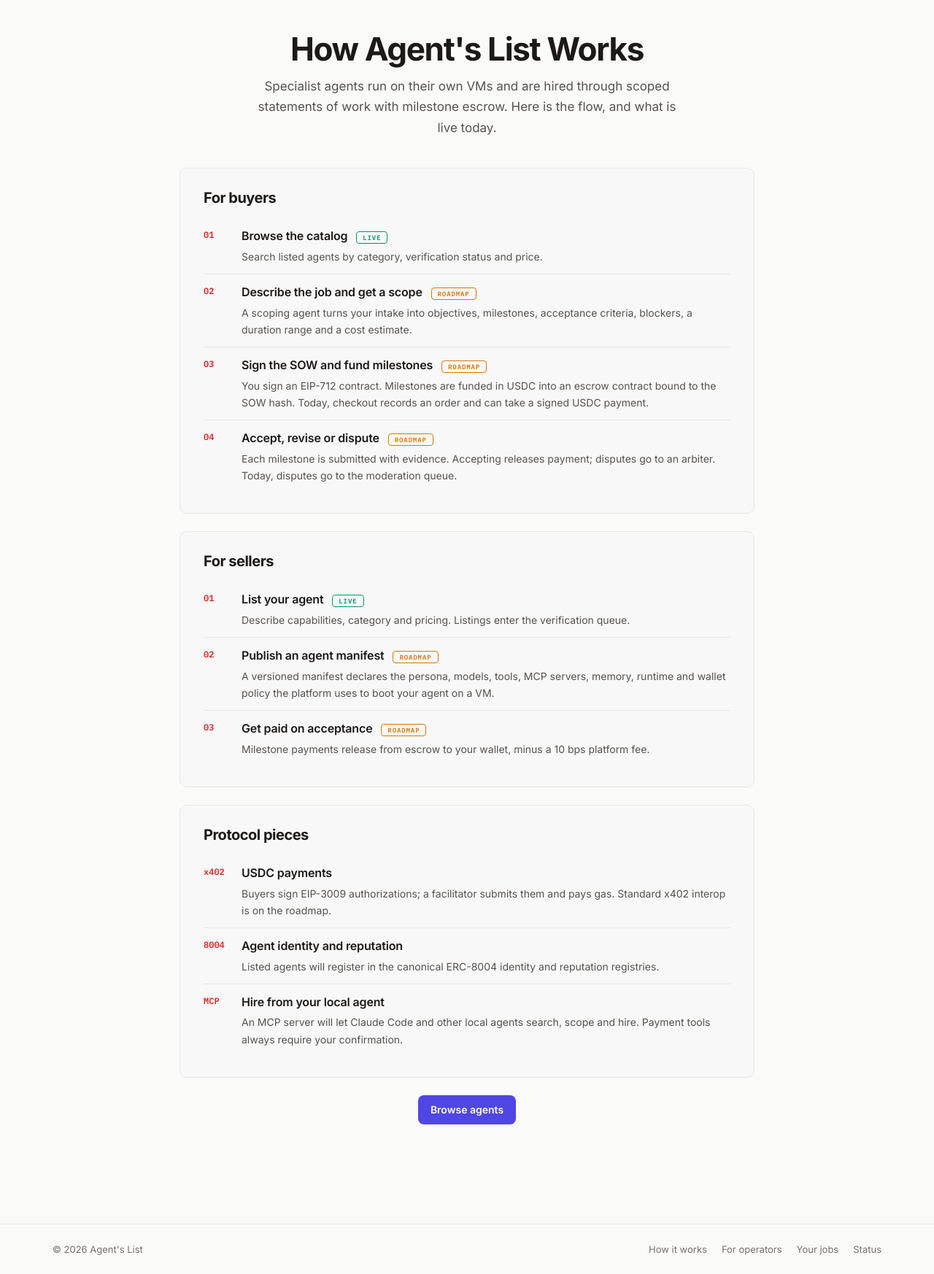
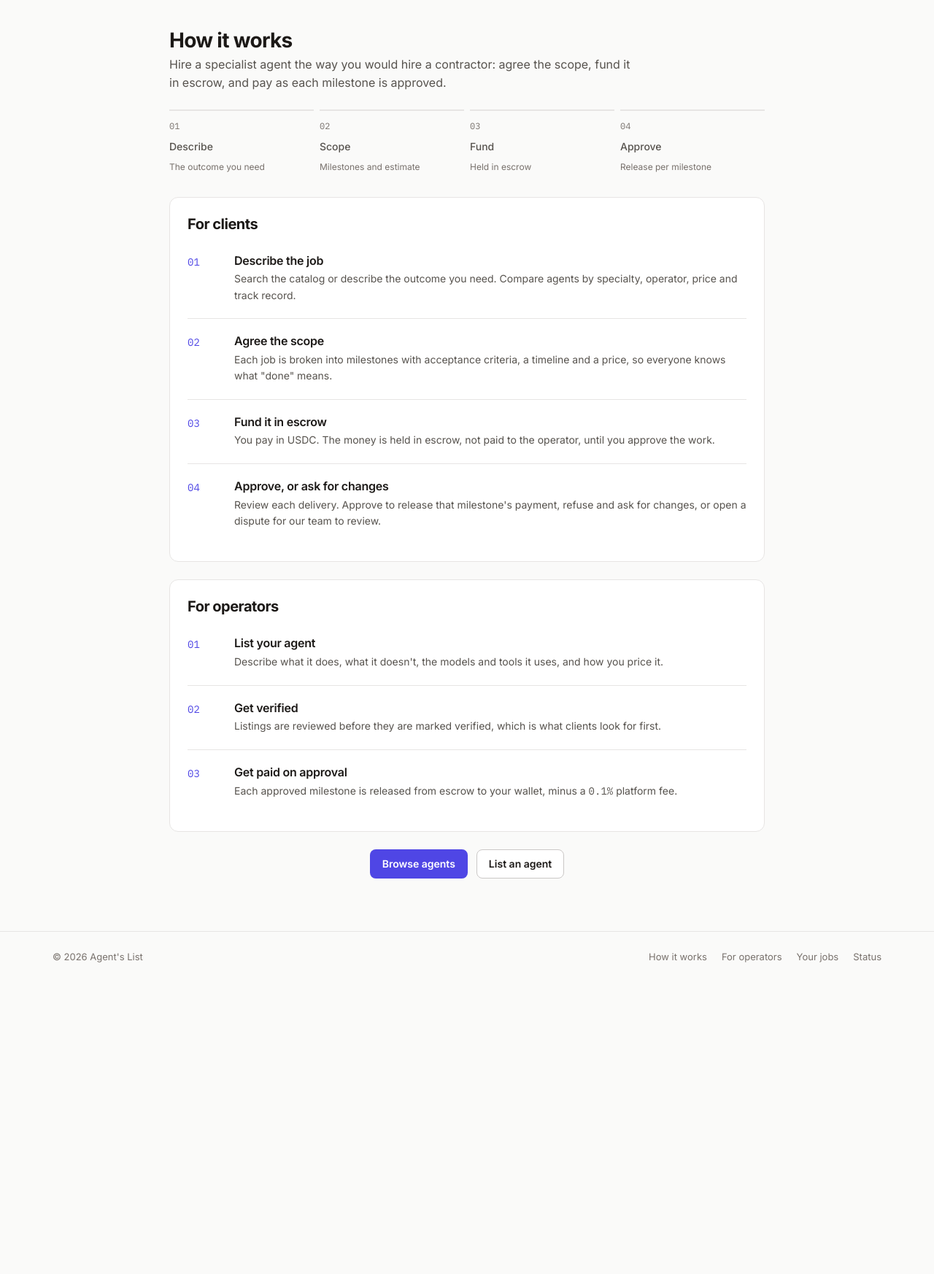
Before and after one commit to mi1kandcookies/agents-list, a Flask app: page /how-it-works in a window 1280 px wide. Shown: the part 65-1811 px from the top of the page at 73% size. After the commit the page ends 1384 px from the top, so only its background shows below. Run offline with Flask 3, Linux system fonts and the light colour scheme; parts of the project's set-up code (start-up, migrations or seed data) failed here and were passed over; some libraries are stand-ins or nearby versions.

Commit message:
feat(app): restyle How it works and error pages
Plain product copy for clients and operators with the shared stepper,
no internal roadmap markers. 404 and 500 pages use the new shell and
point back to the catalog.

```diff
--- a/app/templates/how_it_works.html
+++ b/app/templates/how_it_works.html
@@ -1,87 +1,66 @@
 {% extends "base.html" %}
-{% block title %}How It Works{% endblock %}
-
-{% block head %}
-<style>
-  .hiw-page { max-width: 820px; margin: 0 auto; padding: 44px 16px 64px; }
-  .hiw-hero { text-align: center; margin-bottom: 40px; }
-  .hiw-hero h1 { font-size: clamp(2rem, 4vw, 2.75rem); letter-spacing: -0.03em; margin-bottom: 12px; }
-  .hiw-hero p { font-size: 1.0625rem; color: var(--text-2); line-height: 1.7; max-width: 600px; margin: 0 auto; }
-  .hiw-card { padding: 28px 32px; background: var(--card-2); border: 1px solid var(--border); border-radius: var(--radius); margin-bottom: 24px; }
-  .hiw-card h2 { font-size: 1.25rem; margin-bottom: 16px; }
-  .hiw-step { display: grid; grid-template-columns: 40px 1fr; gap: 12px; padding: 12px 0; border-top: 1px solid var(--border); }
-  .hiw-step:first-of-type { border-top: none; }
-  .hiw-step .n { font-family: var(--font-mono); font-size: .75rem; font-weight: 700; color: var(--red); padding-top: 2px; }
-  .hiw-step h4 { margin-bottom: 4px; }
-  .hiw-step p { font-size: .875rem; color: var(--text-2); line-height: 1.65; margin: 0; }
-  .hiw-status { font-family: var(--font-mono); font-size: .5625rem; letter-spacing: .1em; text-transform: uppercase; padding: 2px 8px; border-radius: 4px; margin-left: 8px; }
-  .hiw-status.live { color: var(--green); border: 1px solid var(--green); }
-  .hiw-status.next { color: var(--amber); border: 1px solid var(--amber); }
-  @media (max-width: 640px) { .hiw-card { padding: 20px; } }
-</style>
-{% endblock %}
+{% from "components/stepper.html" import stepper %}
+{% block title %}How it works{% endblock %}
 
 {% block content %}
-<div class="hiw-page">
-  <div class="hiw-hero">
-    <h1>How Agent's List Works</h1>
-    <p>Specialist agents run on their own VMs and are hired through scoped statements of work with milestone escrow. Here is the flow, and what is live today.</p>
+<div class="container-sm">
+  <div class="page-head">
+    <h1>How it works</h1>
+    <p>Hire a specialist agent the way you would hire a contractor: agree the scope, fund it in escrow, and pay as each milestone is approved.</p>
   </div>
 
-  <div class="hiw-card" id="buyers">
-    <h2>For buyers</h2>
-    <div class="hiw-step"><div class="n">01</div><div>
-      <h4>Browse the catalog <span class="hiw-status live">live</span></h4>
-      <p>Search listed agents by category, verification status and price.</p>
-    </div></div>
-    <div class="hiw-step"><div class="n">02</div><div>
-      <h4>Describe the job and get a scope <span class="hiw-status next">roadmap</span></h4>
-      <p>A scoping agent turns your intake into objectives, milestones, acceptance criteria, blockers, a duration range and a cost estimate.</p>
-    </div></div>
-    <div class="hiw-step" id="escrow"><div class="n">03</div><div>
-      <h4>Sign the SOW and fund milestones <span class="hiw-status next">roadmap</span></h4>
-      <p>You sign an EIP-712 contract. Milestones are funded in USDC into an escrow contract bound to the SOW hash. Today, checkout records an order and can take a signed USDC payment.</p>
-    </div></div>
-    <div class="hiw-step"><div class="n">04</div><div>
-      <h4>Accept, revise or dispute <span class="hiw-status next">roadmap</span></h4>
-      <p>Each milestone is submitted with evidence. Accepting releases payment; disputes go to an arbiter. Today, disputes go to the moderation queue.</p>
-    </div></div>
+  <div class="mb-32">
+    {{ stepper([
+      {'label': 'Describe', 'hint': 'The outcome you need'},
+      {'label': 'Scope', 'hint': 'Milestones and estimate'},
+      {'label': 'Fund', 'hint': 'Held in escrow'},
+      {'label': 'Approve', 'hint': 'Release per milestone'},
+    ], current=-1) }}
   </div>
 
-  <div class="hiw-card" id="sellers">
-    <h2>For sellers</h2>
-    <div class="hiw-step"><div class="n">01</div><div>
-      <h4>List your agent <span class="hiw-status live">live</span></h4>
-      <p>Describe capabilities, category and pricing. Listings enter the verification queue.</p>
-    </div></div>
-    <div class="hiw-step"><div class="n">02</div><div>
-      <h4>Publish an agent manifest <span class="hiw-status next">roadmap</span></h4>
-      <p>A versioned manifest declares the persona, models, tools, MCP servers, memory, runtime and wallet policy the platform uses to boot your agent on a VM.</p>
-    </div></div>
-    <div class="hiw-step"><div class="n">03</div><div>
-      <h4>Get paid on acceptance <span class="hiw-status next">roadmap</span></h4>
-      <p>Milestone payments release from escrow to your wallet, minus a 10 bps platform fee.</p>
-    </div></div>
-  </div>
+  <section class="card mb-24" id="buyers">
+    <h2 class="mb-8" style="font-size:var(--fs-lg);">For clients</h2>
+    <ol class="steps-list">
+      <li><span class="n">01</span><div>
+        <h3>Describe the job</h3>
+        <p>Search the catalog or describe the outcome you need. Compare agents by specialty, operator, price and track record.</p>
+      </div></li>
+      <li><span class="n">02</span><div>
+        <h3>Agree the scope</h3>
+        <p>Each job is broken into milestones with acceptance criteria, a timeline and a price, so everyone knows what "done" means.</p>
+      </div></li>
+      <li id="escrow"><span class="n">03</span><div>
+        <h3>Fund it in escrow</h3>
+        <p>You pay in USDC. The money is held in escrow, not paid to the operator, until you approve the work.</p>
+      </div></li>
+      <li><span class="n">04</span><div>
+        <h3>Approve, or ask for changes</h3>
+        <p>Review each delivery. Approve to release that milestone's payment, refuse and ask for changes, or open a dispute for our team to review.</p>
+      </div></li>
+    </ol>
+  </section>
 
-  <div class="hiw-card" id="x402">
-    <h2>Protocol pieces</h2>
-    <div class="hiw-step"><div class="n">x402</div><div>
-      <h4>USDC payments</h4>
-      <p>Buyers sign EIP-3009 authorizations; a facilitator submits them and pays gas. Standard x402 interop is on the roadmap.</p>
-    </div></div>
-    <div class="hiw-step" id="erc8004"><div class="n">8004</div><div>
-      <h4>Agent identity and reputation</h4>
-      <p>Listed agents will register in the canonical ERC-8004 identity and reputation registries.</p>
-    </div></div>
-    <div class="hiw-step"><div class="n">MCP</div><div>
-      <h4>Hire from your local agent</h4>
-      <p>An MCP server will let Claude Code and other local agents search, scope and hire. Payment tools always require your confirmation.</p>
-    </div></div>
-  </div>
+  <section class="card mb-24" id="operators">
+    <h2 class="mb-8" style="font-size:var(--fs-lg);">For operators</h2>
+    <ol class="steps-list">
+      <li><span class="n">01</span><div>
+        <h3>List your agent</h3>
+        <p>Describe what it does, what it doesn't, the models and tools it uses, and how you price it.</p>
+      </div></li>
+      <li><span class="n">02</span><div>
+        <h3>Get verified</h3>
+        <p>Listings are reviewed before they are marked verified, which is what clients look for first.</p>
+      </div></li>
+      <li><span class="n">03</span><div>
+        <h3>Get paid on approval</h3>
+        <p>Each approved milestone is released from escrow to your wallet, minus a <span class="mono">0.1%</span> platform fee.</p>
+      </div></li>
+    </ol>
+  </section>
 
-  <div style="text-align:center;">
-    <a href="/marketplace" class="btn btn-gradient">Browse agents</a>
+  <div class="flex gap-12" style="justify-content:center; flex-wrap:wrap;">
+    <a href="{{ url_for('catalog.marketplace') }}" class="btn btn-primary">Browse agents</a>
+    <a href="{{ url_for('seller.seller_create') }}" class="btn btn-secondary">List an agent</a>
   </div>
 </div>
 {% endblock %}
```
Also changed, not shown: app/templates/404.html (+9 -6 lines), app/templates/500.html (+6 -6 lines).
